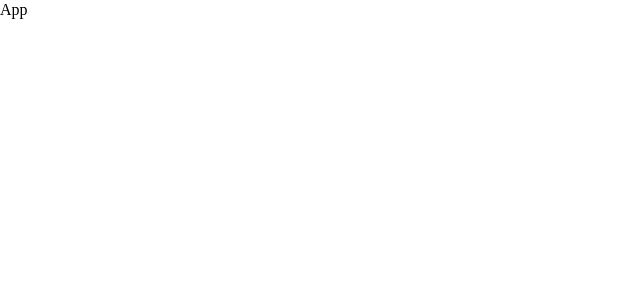
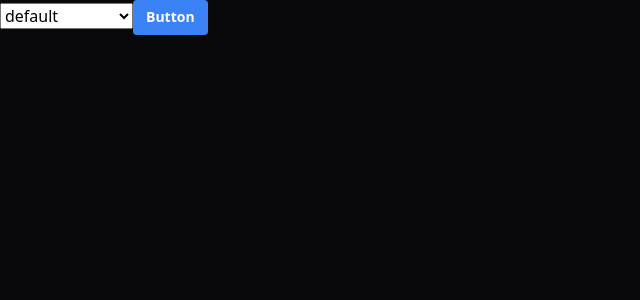
Before and after one commit to somewonderfulguy/relic, a React (Vite) app: page / in a window 1280 px wide. Shown: the top 300 px of the page, without its empty margins (0-640 px from the left). Built offline with nearby package versions, Linux system fonts and the light colour scheme.

Commit message:
remove backgrounds in Storybook; themes change bg

```diff
--- a/src/App.tsx
+++ b/src/App.tsx
@@ -1,5 +1,21 @@
+import { Button } from '@/components'
+
+const themes = ['default', 'dark', 'dark-red', 'white-on-black'] as const
+
 export const App = () => (
   <div>
-    <h1>App</h1>
+    <select
+      defaultValue="default"
+      onChange={(e) => {
+        document.documentElement.setAttribute('data-theme', e.target.value)
+      }}
+    >
+      {themes.map((t) => (
+        <option key={t} value={t}>
+          {t}
+        </option>
+      ))}
+    </select>
+    <Button>Button</Button>
   </div>
 )
--- a/src/styles/themes.css
+++ b/src/styles/themes.css
@@ -164,3 +164,13 @@
 
   --ds-color-focus-ring: var(--ds-palette-white);
 }
+
+/* ------------------------------------------------------------------
+   Base application styles driven by theme tokens
+   ------------------------------------------------------------------ */
+html,
+body {
+  background-color: var(--ds-color-bg);
+  color: var(--ds-color-text);
+  font-family: var(--ds-font-sans);
+}
```
Also changed, not shown: 1 other file (tests, documents, lock files or other folders).
